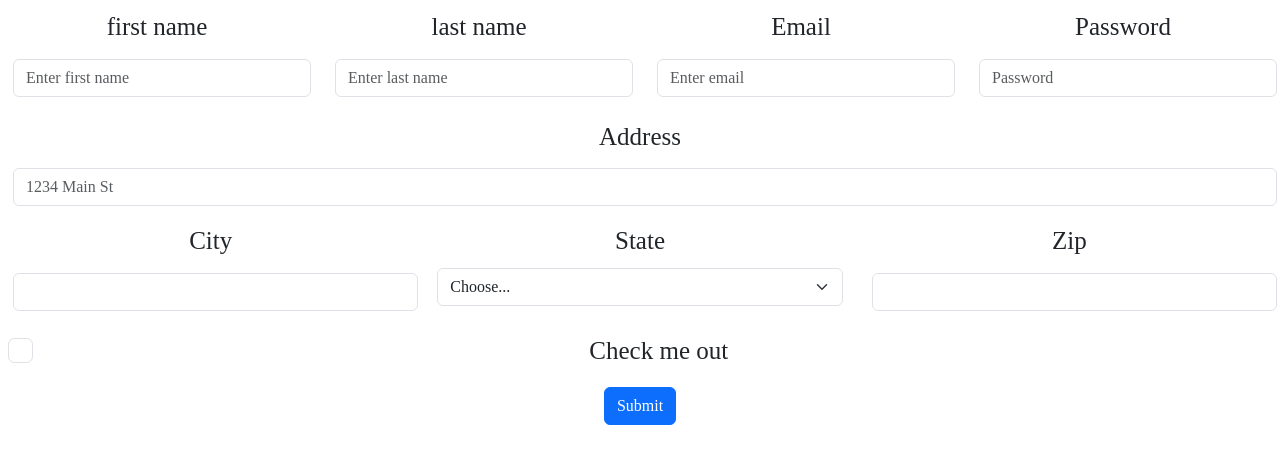
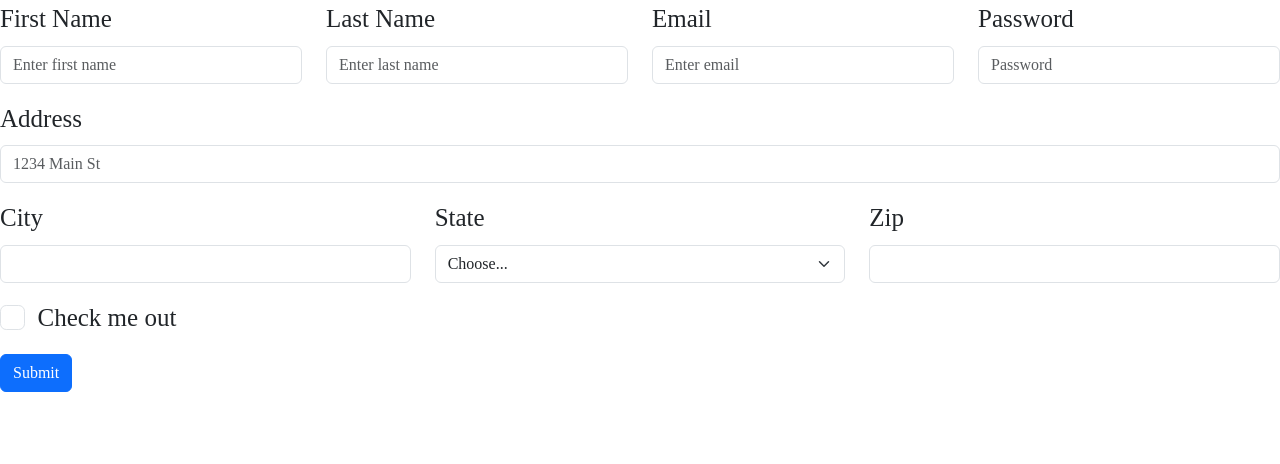
Before and after one commit to mariyamsaleem32/Portfolio, a React (Create React App) app: page / in a window 1280 px wide. Shown: the top 464 px of the page. Built offline with nearby package versions, Linux system fonts and the light colour scheme.

Commit message:
update inputs

```diff
--- a/src/App.css
+++ b/src/App.css
@@ -1,10 +1,8 @@
 .main{
-    text-align: center;
-    padding: 8px;
     font-family: 'Times New Roman', Times, serif;
     font-size: 25px;
 }
 
 input{
-    margin: 5px;
+    padding: 5px;
 }
--- a/src/components/input.jsx
+++ b/src/components/input.jsx
@@ -5,69 +5,141 @@ import Form from 'react-bootstrap/Form';
 import Row from 'react-bootstrap/Row';
 
 const Input = () => {
-  const [firstName, setFirstName] = useState("");
-  const [lastName, setLastName] = useState("");
-  const [email, setEmail] = useState("");
-  const [password, setPassword] = useState("");
-  const [address, setAddress] = useState("");
+  const [formData, setFormData] = useState({
+    firstName: "",
+    lastName: "",
+    email: "",
+    password: "",
+    address: "",
+    city: "",
+    state: "",
+    zip: "",
+  });
+
   const [submittedName, setSubmittedName] = useState("");
 
+  // Handle form data change
+  const handleChange = (e) => {
+    const { name, value } = e.target;
+    setFormData((prevData) => ({
+      ...prevData,
+      [name]: value,
+    }));
+  };
+
+  // Handle form submission
   const submit = (e) => {
     e.preventDefault();
+    const { firstName, lastName, email, password, address } = formData;
     setSubmittedName(`${firstName} ${lastName} ${email} ${password} ${address}`);
-    alert("your form submitted succesfully! ")
+    alert("Your form was submitted successfully!");
+
+    // Optionally reset form after submission
+    setFormData({
+      firstName: "",
+      lastName: "",
+      email: "",
+      password: "",
+      address: "",
+      city: "",
+      state: "",
+      zip: "",
+    });
   };
 
   return (
     <>
       <Form onSubmit={submit}>
         <Row className="mb-3">
-            <Form.Group as={Col} controlId="formGridLastName">
-            <Form.Label>first name</Form.Label>
-            <Form.Control type="text" placeholder="Enter first name" onChange={(e) => setFirstName(e.target.value)}/>
+          <Form.Group as={Col} controlId="formGridFirstName">
+            <Form.Label>First Name</Form.Label>
+            <Form.Control
+              type="text"
+              placeholder="Enter first name"
+              name="firstName"
+              value={formData.firstName}
+              onChange={handleChange}
+            />
           </Form.Group>
 
-            <Form.Group as={Col} controlId="formGridLastName">
-            <Form.Label>last name</Form.Label>
-            <Form.Control type="text" placeholder="Enter last name" onChange={(e) => setLastName(e.target.value)}/>
+          <Form.Group as={Col} controlId="formGridLastName">
+            <Form.Label>Last Name</Form.Label>
+            <Form.Control
+              type="text"
+              placeholder="Enter last name"
+              name="lastName"
+              value={formData.lastName}
+              onChange={handleChange}
+            />
           </Form.Group>
 
           <Form.Group as={Col} controlId="formGridEmail">
             <Form.Label>Email</Form.Label>
-            <Form.Control type="email" placeholder="Enter email" onChange={(e) => setEmail(e.target.value)} />
+            <Form.Control
+              type="email"
+              placeholder="Enter email"
+              name="email"
+              value={formData.email}
+              onChange={handleChange}
+            />
           </Form.Group>
 
           <Form.Group as={Col} controlId="formGridPassword">
             <Form.Label>Password</Form.Label>
-            <Form.Control type="password" placeholder="Password" onChange={(e) => setPassword(e.target.value)} />
+            <Form.Control
+              type="password"
+              placeholder="Password"
+              name="password"
+              value={formData.password}
+              onChange={handleChange}
+            />
           </Form.Group>
         </Row>
 
-        <Form.Group className="mb-3" controlId="formGridAddress1">
+        <Form.Group className="mb-3" controlId="formGridAddress">
           <Form.Label>Address</Form.Label>
-          <Form.Control placeholder="1234 Main St" onChange={(e) => setAddress(e.target.value)} />
+          <Form.Control
+            placeholder="1234 Main St"
+            name="address"
+            value={formData.address}
+            onChange={handleChange}
+          />
         </Form.Group>
 
         <Row className="mb-3">
           <Form.Group as={Col} controlId="formGridCity">
             <Form.Label>City</Form.Label>
-            <Form.Control />
+            <Form.Control
+              type="text"
+              name="city"
+              value={formData.city}
+              onChange={handleChange}
+            />
           </Form.Group>
 
           <Form.Group as={Col} controlId="formGridState">
             <Form.Label>State</Form.Label>
-            <Form.Select defaultValue="Choose...">
-              <option>Choose...</option>
-              <option>karachi</option>
-              <option>islamabad</option>
-              <option>lahore</option>
-              <option>faislabad</option>
+            <Form.Select
+              name="state"
+              value={formData.state}
+              onChange={handleChange}
+            >
+              <option value="">Choose...</option>
+              <option value="karachi">Karachi</option>
+              <option value="islamabad">Islamabad</option>
+              <option value="lahore">Lahore</option>
+              <option value="faislabad">Faislabad</option>
             </Form.Select>
           </Form.Group>
 
           <Form.Group as={Col} controlId="formGridZip">
             <Form.Label>Zip</Form.Label>
-            <Form.Control />
+            <Form.Control
+              type="text"
+              name="zip"
+              value={formData.zip}
+              onChange={handleChange}
+            />
           </Form.Group>
         </Row>
 
```
